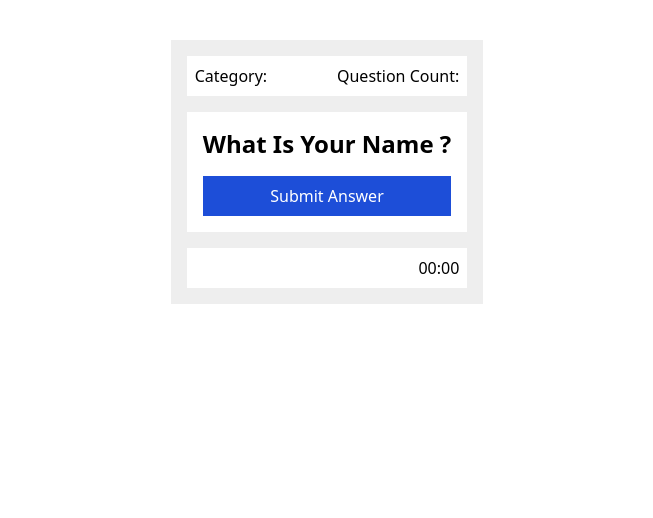
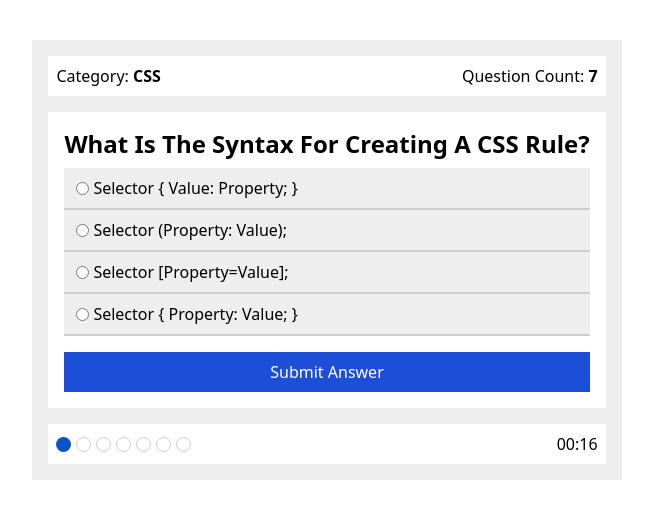
Before and after one commit to Adam-Muhtarif/quizApp, a website: page index.html in a window 1280 px wide. Shown: the whole page, without its empty margins (313-966 px from the left). Drawn offline with Linux system fonts and the light colour scheme; the site is published under a folder, as on GitHub Pages, so addresses that start at the root find nothing.

Commit message:
js file test

```diff
--- a/index.html
+++ b/index.html
@@ -5,7 +5,7 @@
     <meta http-equiv="X-UA-Compatible" content="IE=edge" />
     <meta name="viewport" content="width=device-width, initial-scale=1.0" />
     <link href="./dist/output.css" rel="stylesheet" />
-    <script src="/src/index.js" defer></script>
+    <script src="./src/index.js" defer></script>
     <title>Quiz App</title>
   </head>
   <body>
```
